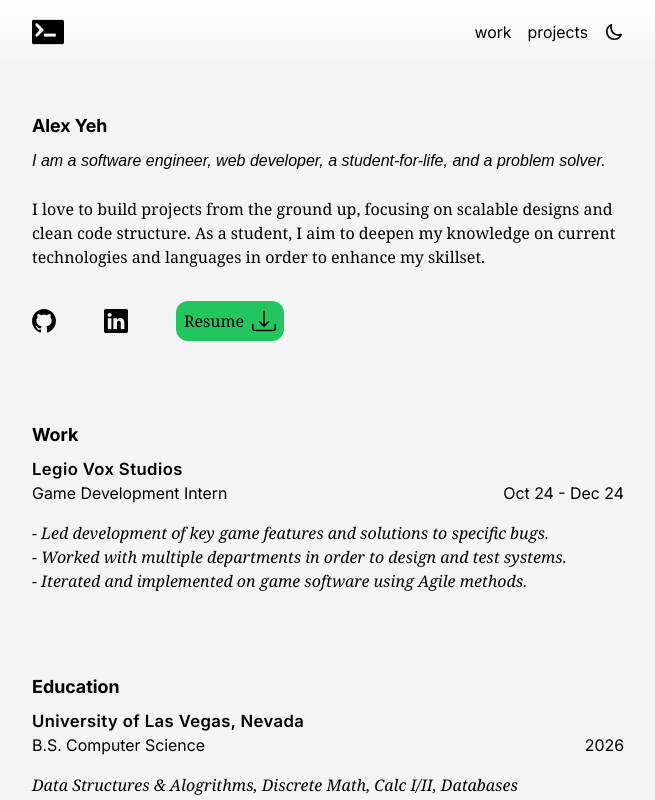
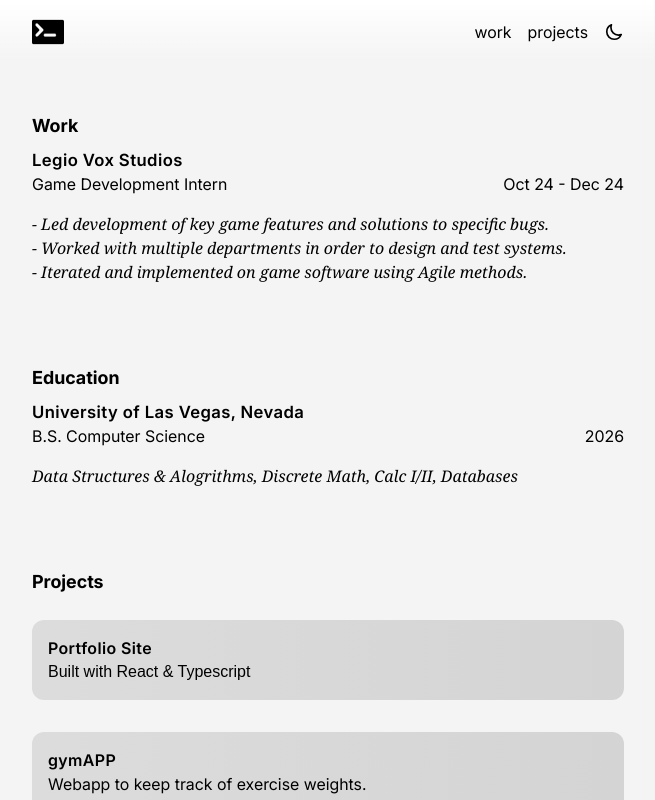
Before and after one commit to A1exYeh/portfolio, a React (Vite) app: page /portfolio/work in a window 1280 px wide. Shown: the top 800 px of the page, without its empty margins (312-967 px from the left). Built offline with nearby package versions, Linux system fonts and the light colour scheme; a web font is replaced by a local one.

Commit message:
add routes

```diff
--- a/package.json
+++ b/package.json
@@ -14,6 +14,7 @@
     "deploy": "gh-pages -d dist"
   },
   "dependencies": {
+    "@types/react-router-dom": "^5.3.3",
     "class-variance-authority": "^0.7.1",
     "clsx": "^2.1.1",
     "eslint-config-prettier": "^9.1.0",
--- /dev/null
+++ b/src/App.tsx
@@ -0,0 +1,16 @@
+import { Routes, Route } from 'react-router-dom';
+import HomePageLayout from './components/Homepage/HomePageLayout';
+import WorkPage from './components/WorkPage/WorkPage';
+
+const App = () => {
+  return (
+    <div>
+      <Routes>
+        <Route path="/" element={<HomePageLayout />} />
+        <Route path="/work" element={<WorkPage />} />
+      </Routes>
+    </div>
+  );
+};
+
+export default App;
--- a/src/components/Homepage/HomePageLayout.tsx
+++ b/src/components/Homepage/HomePageLayout.tsx
@@ -4,7 +4,7 @@ import ProfileContainer from './ProfileContainer';
 export default function HomePageLayout() {
   return (
     <>
-      <div className="flex h-auto min-h-full w-full flex-col content-center justify-center bg-background font-roboto text-text">
+      <div className="flex h-auto min-h-screen w-full flex-col content-center justify-center bg-background font-roboto text-text">
         <ProfileContainer />
       </div>
     </>
--- a/src/components/Homepage/ProfileContainer.tsx
+++ b/src/components/Homepage/ProfileContainer.tsx
@@ -3,7 +3,6 @@ import NavBar from '../Navbar/NavBar';
 import Bio from './BioSection/Bio';
 import Work from './WorkSection/Work';
 import Projects from './ProjectsSection/Projects';
-import Education from './WorkSection/Education';
 import Footer from '../Footer';
 export default function ProfileContainer() {
   return (
@@ -13,7 +12,6 @@ export default function ProfileContainer() {
         <div className="px-6 pb-[24rem]">
           <Bio />
           <Work />
-          <Education />
           <Projects />
         </div>
         <Footer />
--- a/src/components/Homepage/ProjectsSection/Projects.tsx
+++ b/src/components/Homepage/ProjectsSection/Projects.tsx
@@ -26,7 +26,7 @@ export default function Projects() {
             className="mx-auto w-full rounded-xl bg-gradient-to-r from-primaryTransparent to-primary p-4 shadow-2xl shadow-transparent transition-all ease-out hover:scale-105 hover:shadow-black"
           >
             <p className="font-roboto font-semibold tracking-wide">gymAPP</p>
-            <p>Webapp to keep track of exercise weights.</p>
+            <p className='font-roboto'>Webapp to keep track of exercise weights.</p>
           </div>
         </div>
       </div>
--- a/src/components/Homepage/WorkSection/Work.tsx
+++ b/src/components/Homepage/WorkSection/Work.tsx
@@ -5,7 +5,7 @@ export default function Work() {
     <>
       <div
         id="Work"
-        className="md:h1/2 z-0 flex h-1/4 min-h-fit w-full flex-col items-start justify-center pt-20"
+        className="md:h1/2 z-0 flex h-1/4 min-h-fit min-w-screen-sm flex-col items-start justify-center pt-20"
       >
         <p className="mb-2 w-full text-left text-lg font-bold">Work</p>
 
--- a/src/components/Navbar/NavBar.tsx
+++ b/src/components/Navbar/NavBar.tsx
@@ -31,9 +31,9 @@ export default function NavBar() {
     <>
       <nav className="fixed left-0 top-0 z-10 w-full overflow-hidden bg-gradient-to-b from-backgroundLighter to-transparent py-4 backdrop-blur-sm transition-transform ease-in-out">
         <div className="mx-auto flex max-w-screen-sm flex-nowrap items-center justify-between px-6">
-          <div
+          <a
             className="mr-auto flex w-fit cursor-pointer flex-row text-text drop-shadow-glow"
-            onClick={() => smoothScrollToDiv('Bio')}
+            href="/"
             onMouseEnter={() => pingIcon('logoPing', true)}
             onMouseLeave={() => pingIcon('logoPing', false)}
           >
@@ -68,14 +68,15 @@ export default function NavBar() {
               id="logoPing"
               className="-ml-1 mt-1 h-1 w-1 rounded-full bg-green-500 p-[1px] opacity-0 drop-shadow-glowGreen transition-all ease-in-out"
             ></div>
-          </div>
-          <div className="flex flex-nowrap items-center gap-4">
-            <p
-              onClick={() => smoothScrollToDiv('Work')}
+          </a>
+          <div className="flex flex-nowrap items-center gap-4 pl-4">
+            <a
+
+              href="/work"
               className="cursor-pointer transition-transform ease-in-out hover:scale-105"
             >
               work
-            </p>
+            </a>
             <p
               onClick={() => smoothScrollToDiv('Projects')}
               className="cursor-pointer transition-transform ease-in-out hover:scale-105"
--- /dev/null
+++ b/src/components/WorkPage/WorkPage.tsx
@@ -0,0 +1,24 @@
+import '@/index.css';
+import NavBar from '../Navbar/NavBar';
+import Work from '../Homepage/WorkSection/Work';
+import Education from '../Homepage/WorkSection/Education';
+import Bio from '../Homepage/BioSection/Bio';
+import Projects from '../Homepage/ProjectsSection/Projects';
+import Footer from '../Footer';
+export default function WorkPage() {
+  return (
+    <>
+      <div className="flex h-auto min-h-full w-full flex-col content-center justify-center bg-background font-roboto text-text">
+      <div className="mx-auto flex h-full max-w-screen-sm w-full flex-col items-center justify-start">
+        <NavBar />
+        <div className="px-6 pt-8 pb-[24rem] w-full">
+          <Work />
+          <Education />
+          <Projects />
+        </div>
+        <Footer />
+      </div>
+      </div>
+    </>
+  );
+}
--- a/src/main.tsx
+++ b/src/main.tsx
@@ -1,10 +1,13 @@
 import { StrictMode } from 'react';
 import { createRoot } from 'react-dom/client';
+import { BrowserRouter } from 'react-router-dom';
 import './index.css';
-import HomePageLayout from './components/Homepage/HomePageLayout.tsx';
+import App from './App';
 
 createRoot(document.getElementById('root')!).render(
   <StrictMode>
-    <HomePageLayout />
+    <BrowserRouter basename="/portfolio">
+      <App />
+    </BrowserRouter>
   </StrictMode>,
 );
```
Also changed, not shown: 1 other file (tests, documents, lock files or other folders).
